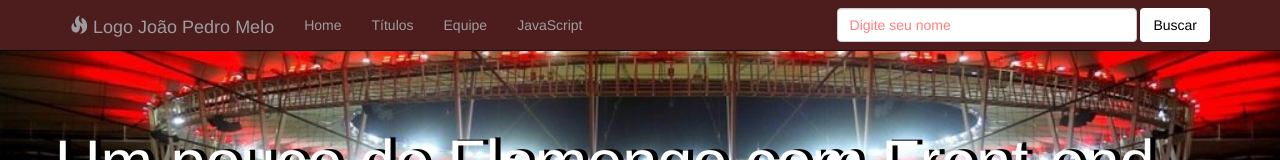
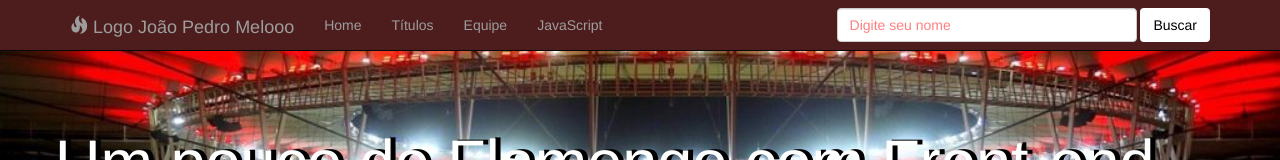
Before and after one commit to joaopedro-melo31/primeiro-site, a plain HTML site: page index.html in a window 1280 px wide. Shown: the top 160 px of the page. Drawn offline with Linux system fonts and the light colour scheme.

Commit message:
testando 1212

```diff
--- a/index.html
+++ b/index.html
@@ -18,7 +18,7 @@
 			<div class="navbar-header">
 				<a class="navbar-brand" href="">
 					<span class="glyphicon glyphicon-fire"></span>
-					Logo João Pedro Melo
+					Logo João Pedro Melooo
 
 				</a>
 			</div>
```
